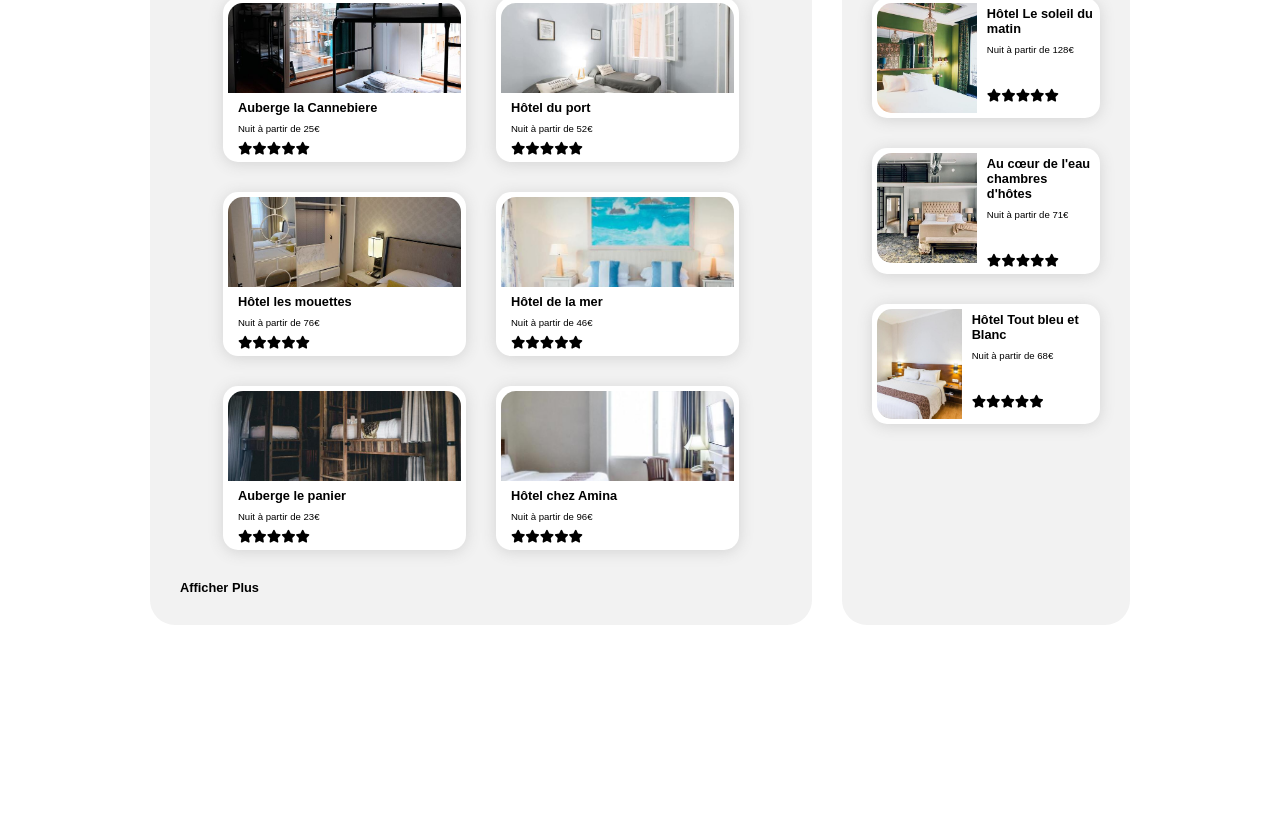
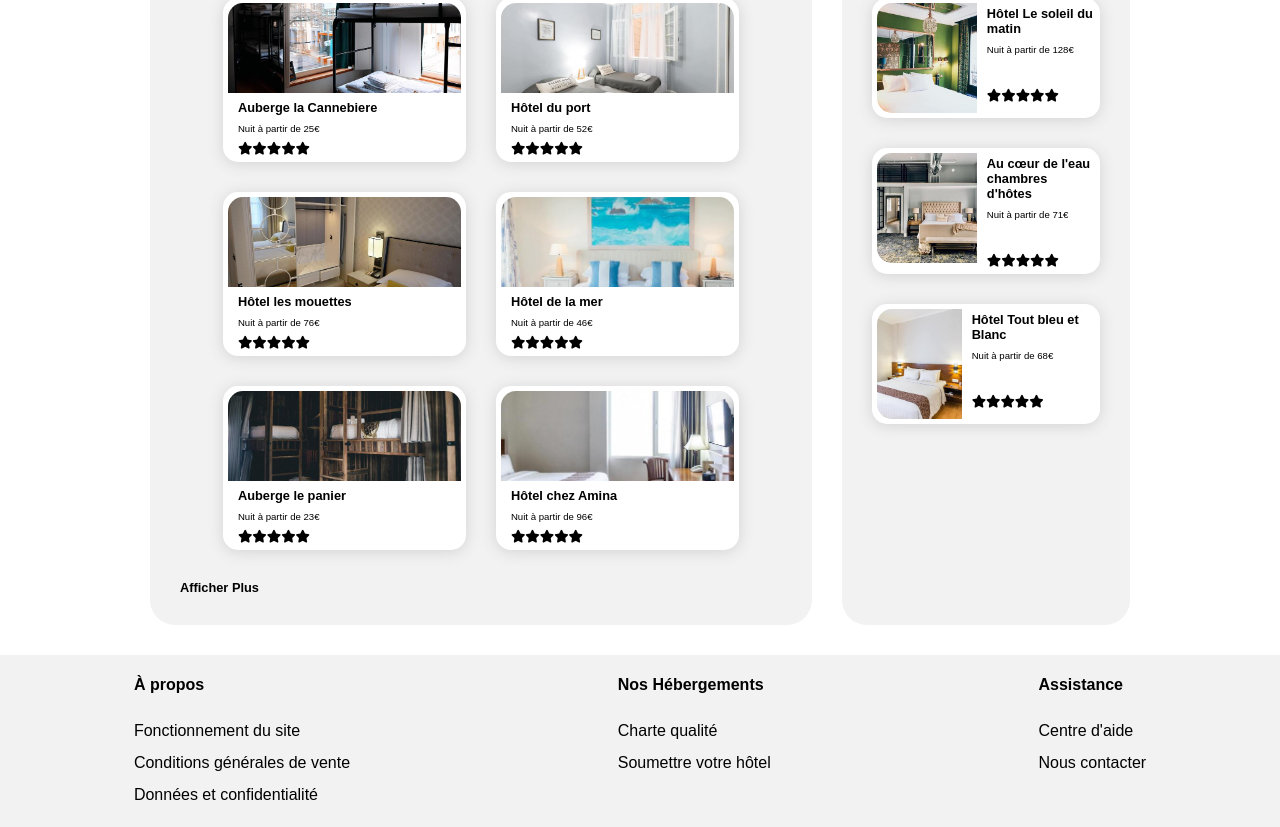
Before and after one commit to Marvinrn/reservia-react, a React (Create React App) app: page / in a window 1280 px wide. Shown: the part 410-1237 px from the top of the page. Before the commit the page ends 1035 px from the top, so only its background shows below. Built offline with nearby package versions, Linux system fonts and the light colour scheme.

Commit message:
Création du Footer
Lien dans footer pas encore clickable

```diff
--- a/src/App.js
+++ b/src/App.js
@@ -9,7 +9,6 @@ import Inscription from './pages/Inscription';
 
 const App = () => {
   return (
-    <main className="blocPage">
       <BrowserRouter>
         <Switch>
           <Route path="/" exact component={Home} />
@@ -20,7 +19,6 @@ const App = () => {
           <Route component={NotFound} />
         </Switch>
       </BrowserRouter>
-    </main>
   );
 };
 
--- /dev/null
+++ b/src/components/Footer.js
@@ -0,0 +1,35 @@
+import React from 'react';
+import '../styles/Footer.css'
+
+const Footer = () => {
+    return (
+        <footer>
+            <div>
+                <h4>À propos</h4>
+                <ul>
+                    <li>Fonctionnement du site</li>
+                    <li>Conditions générales de vente</li>
+                    <li>Données et confidentialité</li>
+                </ul>
+            </div>
+
+            <div>
+                <h4>Nos Hébergements</h4>
+                <ul>
+                    <li>Charte qualité</li>
+                    <li>Soumettre votre hôtel</li>
+                </ul>
+            </div>
+
+            <div>
+                <h4>Assistance</h4>
+                <ul>
+                    <li>Centre d'aide</li>
+                    <li>Nous contacter</li>
+                </ul>
+            </div>
+        </footer>
+    );
+};
+
+export default Footer;
--- a/src/components/HostingAside.js
+++ b/src/components/HostingAside.js
@@ -7,10 +7,10 @@ import HomeAsideItem from './HomeAsideItem';
 
 function HostingAside() {
     return (
-        <div className="sectionHebergementAside">
-            <section className="sectionHebergement" >
+        <main className="sectionHostingAside">
+            <section className="sectionHosting" >
                 <h2>Hébergement à Marseille</h2>
-                <div className="imgHebergement" >
+                <div className="imgHosting" >
                     {homeHostingList.map(({ id, cover, name, price }) => (
                         <div key={id}>
                             <HomeHostingItem
@@ -25,8 +25,8 @@ function HostingAside() {
             </section>
 
 
-            <aside className="populaire">
-                <div className="titlePopulaire">
+            <aside className="popular">
+                <div className="titlePopular">
                     <h2>Les plus populaires</h2>
                     <i className="fas fa-chart-line"></i>
                 </div>
@@ -42,7 +42,7 @@ function HostingAside() {
                     ))}
                 </div>
             </aside>
-        </div>
+        </main>
     )
 }
 
--- a/src/pages/Home.js
+++ b/src/pages/Home.js
@@ -5,6 +5,7 @@ import Logo from '../components/Logo';
 import '../styles/Home.css'
 import Filters from '../components/Filters';
 import HostingAside from '../components/HostingAside';
+import Footer from '../components/Footer';
 
 
 function Home() {
@@ -18,6 +19,7 @@ function Home() {
 
     return (
         <div>
+            <div  className="blocPage">
             <Logo />
             <Navigation />
             <section>
@@ -40,6 +42,8 @@ function Home() {
                 </div>
             </section>
             <HostingAside />
+            </div>
+            <Footer />
         </div>
     );
 };
--- /dev/null
+++ b/src/styles/Footer.css
@@ -0,0 +1,19 @@
+footer
+{
+	display: flex;
+	justify-content: space-around;
+	margin-top: 30px;
+	background-color: #F2F2F2;
+	width: 100%;
+}
+
+footer ul
+{
+	list-style-type: none;
+	padding-left: 0;
+}
+
+footer li
+{
+	line-height: 2em;
+}
--- a/src/styles/HomeAsideItem.css
+++ b/src/styles/HomeAsideItem.css
@@ -1,4 +1,4 @@
-.populaire
+.popular
 {
 	background-color: #F2F2F2;
 	border-radius: 25px;
@@ -6,26 +6,26 @@
 	width: 320px;
 }
 
-.populaire .titlePopulaire
+.popular .titlePopular
 {
 	display: flex;
 	justify-content: space-between;
 }
 
-.populaire .titlePopulaire h2
+.popular .titlePopular h2
 {
 	margin-top: 0;
 	padding-left: 30px;
 	font-size: 1em;
 }
 
-.populaire .titlePopulaire i
+.popular .titlePopular i
 {
 	font-size: 1em;
 	padding-right: 30px;
 }
 
-.populaire figure
+.popular figure
 {
 	background-color: white;
 	border-radius: 15px;
@@ -35,7 +35,7 @@
 	display: flex;
 }
 
-.populaire figure img
+.popular figure img
 {
     width: 100px;
 	height: 110px;
--- a/src/styles/HostingAside.css
+++ b/src/styles/HostingAside.css
@@ -1,9 +1,9 @@
-.sectionHebergementAside
+.sectionHostingAside
 {
 	display: flex;
 }
 
-.sectionHebergement
+.sectionHosting
 {
     background-color: #F2F2F2;
 	border-radius: 25px;
@@ -12,14 +12,14 @@
 	width: 75%;
 }
 
-.sectionHebergement h2
+.sectionHosting h2
 {
 	padding-left: 45px;
 	font-size: 1em;
 	margin-top: 0;
 }
 
-.imgHebergement
+.imgHosting
 {
     display: flex;
 	flex-flow: row wrap;
@@ -28,7 +28,7 @@
 	margin: auto;
 }
 
-.sectionHebergement h4
+.sectionHosting h4
 {
     margin: 0;
 	padding-left: 30px;
```
